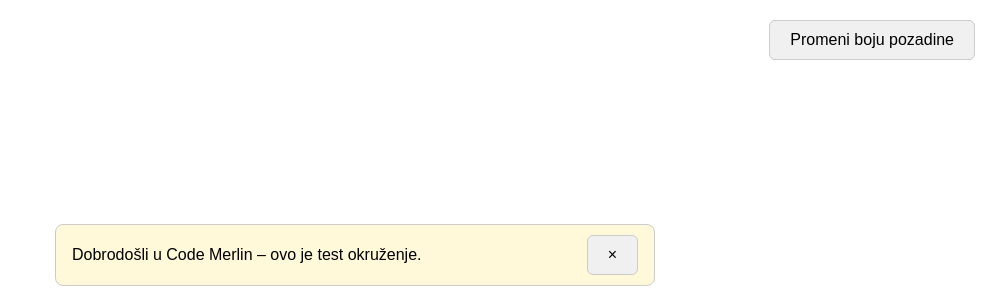
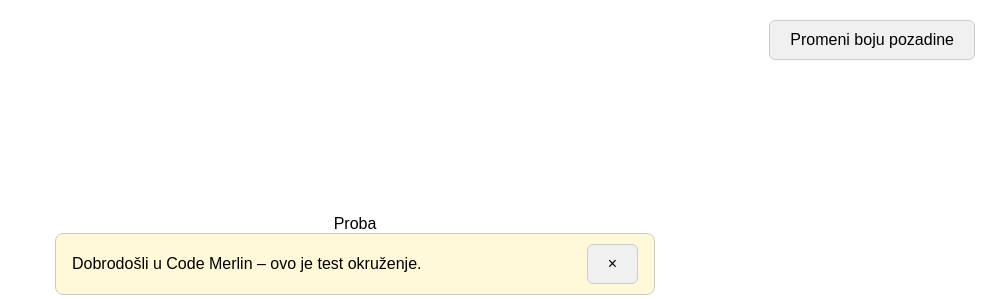
Before and after one commit to LukaBura19/test_code_merlin, a plain HTML site: page index.html in a window 1280 px wide. Shown: the top 299 px of the page, without its empty margins (285-1280 px from the left). Drawn offline with Linux system fonts and the light colour scheme.

Commit message:
Update index.html

```diff
--- a/index.html
+++ b/index.html
@@ -4,7 +4,7 @@
     <meta charset="UTF-8">
     <meta name="viewport" content="width=device-width, initial-scale=1.0">
     <title>Code Merlin Aplikacija</title>
-
+    <div>Proba</div>
     <style>
         :root {
             --bg-color: #ffffff;
```
